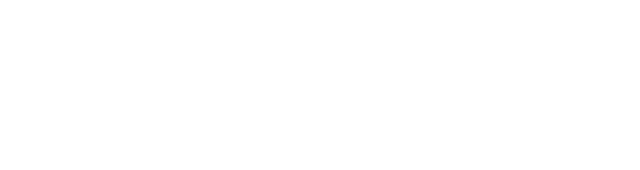
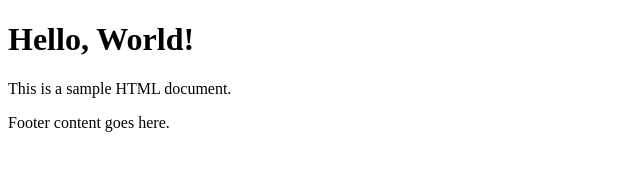
Before and after one commit to antonioverde-dev/Test, a plain HTML site: page index.html in a window 1280 px wide. Shown: the whole page, without its empty margins (0-640 px from the left). Drawn offline with Linux system fonts and the light colour scheme.

Commit message:
agging a commit message to the commit being created.

```diff
--- a/index.html
+++ b/index.html
@@ -6,6 +6,13 @@
     <title>Document</title>
 </head>
 <body>
-
+    <h1>Hello, World!</h1>
+    <p>This is a sample HTML document.</p>
+    <script>
+        console.log("Hello from the script!");
+    </script>
+    <footer>
+        <p>Footer content goes here.</p>
+    </footer>
 </body>
 </html>
```
